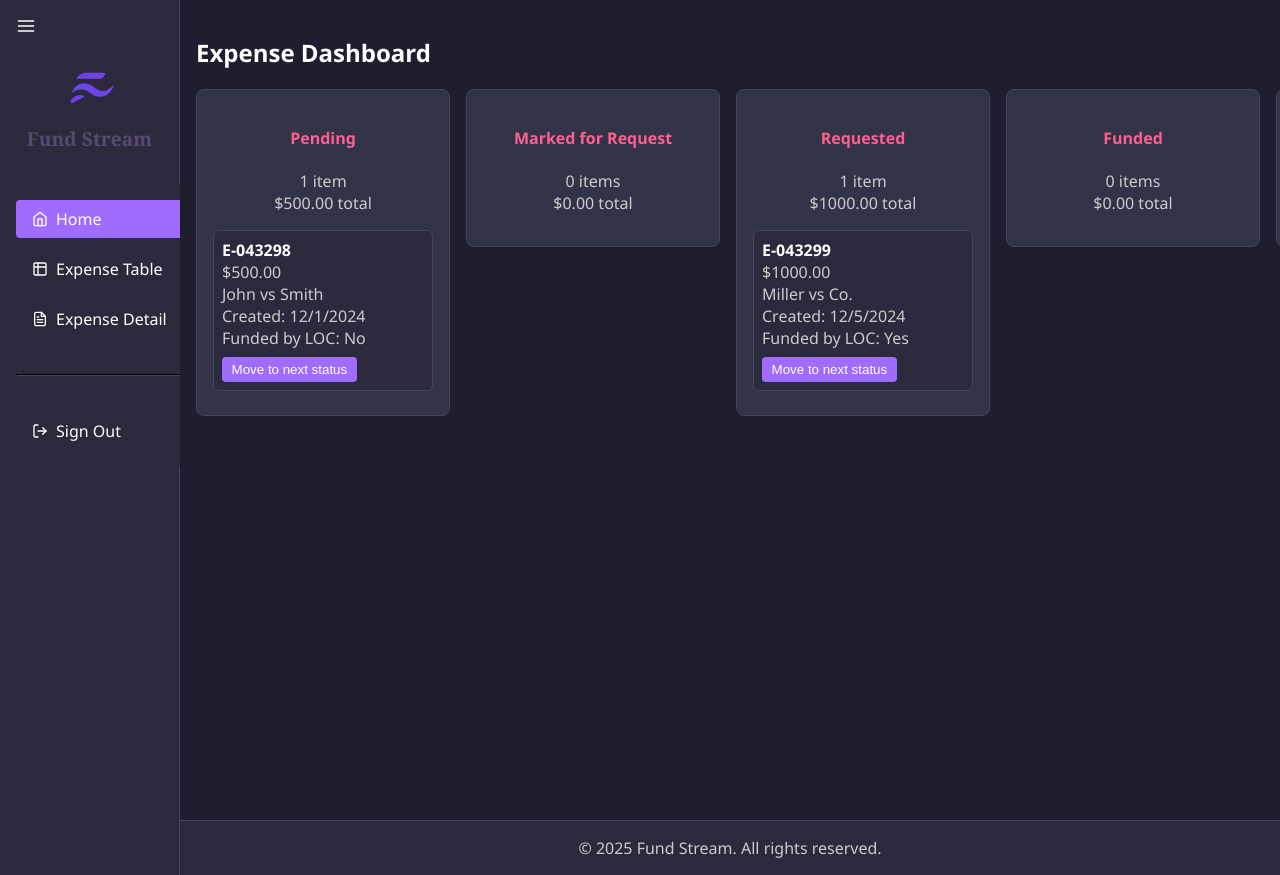
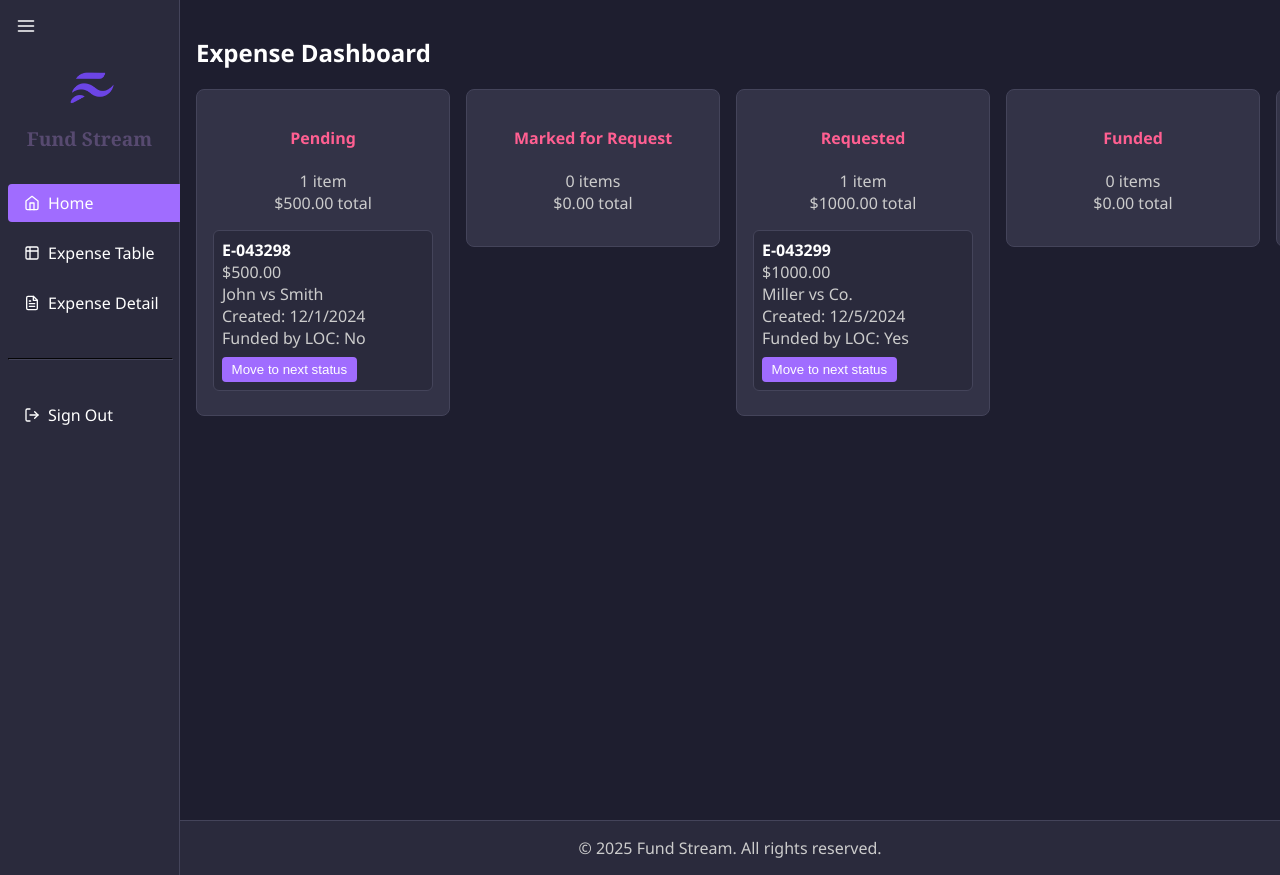
Before and after one commit to edcres/law-expense-lending, a React (Create React App) app in the folder client/: page / in a window 1280 px wide. Built offline with nearby package versions, Linux system fonts and the light colour scheme.

Commit message:
Nav bar items container is narrower than the nav bar.

```diff
--- a/client/src/components/Layout.js
+++ b/client/src/components/Layout.js
@@ -85,7 +85,9 @@ export default function Layout() {
           display: 'flex',
           flexDirection: 'column',
           gap: '0.75rem',
-          width: '100%' // ensures items stretch to fit
+          width: '100%',
+          boxSizing: 'border-box',
+          padding: collapsed ? '0' : '0 0.5rem'
         }}>
           <NavItem to="/" icon={<FiHome />} label="Home" collapsed={collapsed} />
           <NavItem to="/expense-table" icon={<FiTable />} label="Expense Table" collapsed={collapsed} />
```
